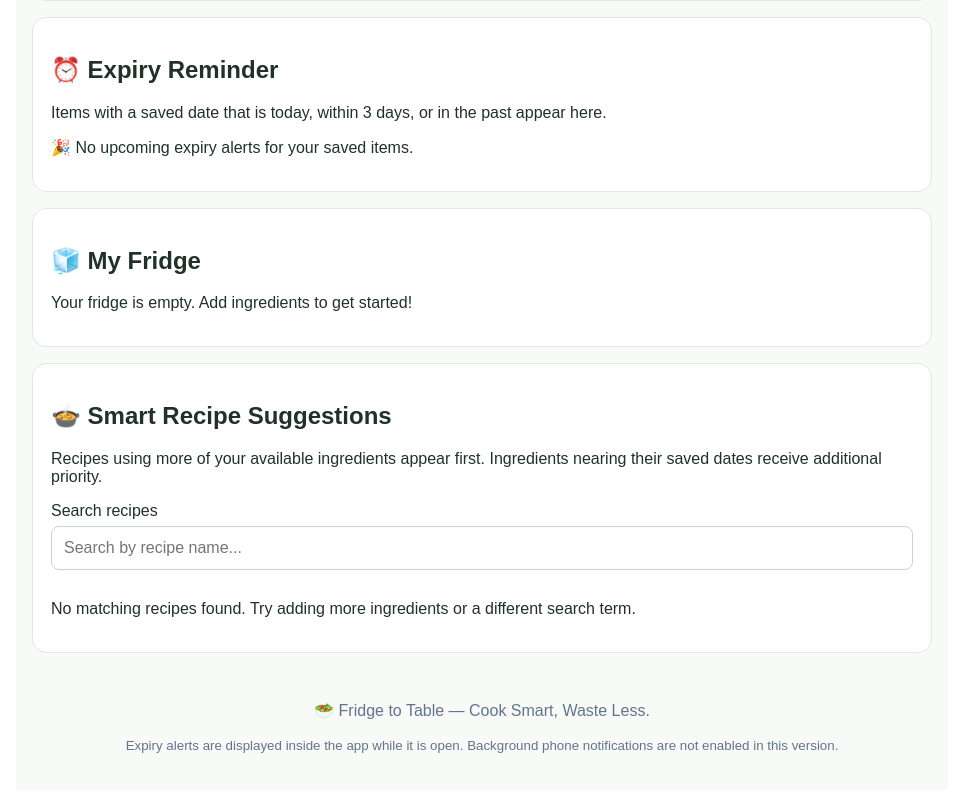
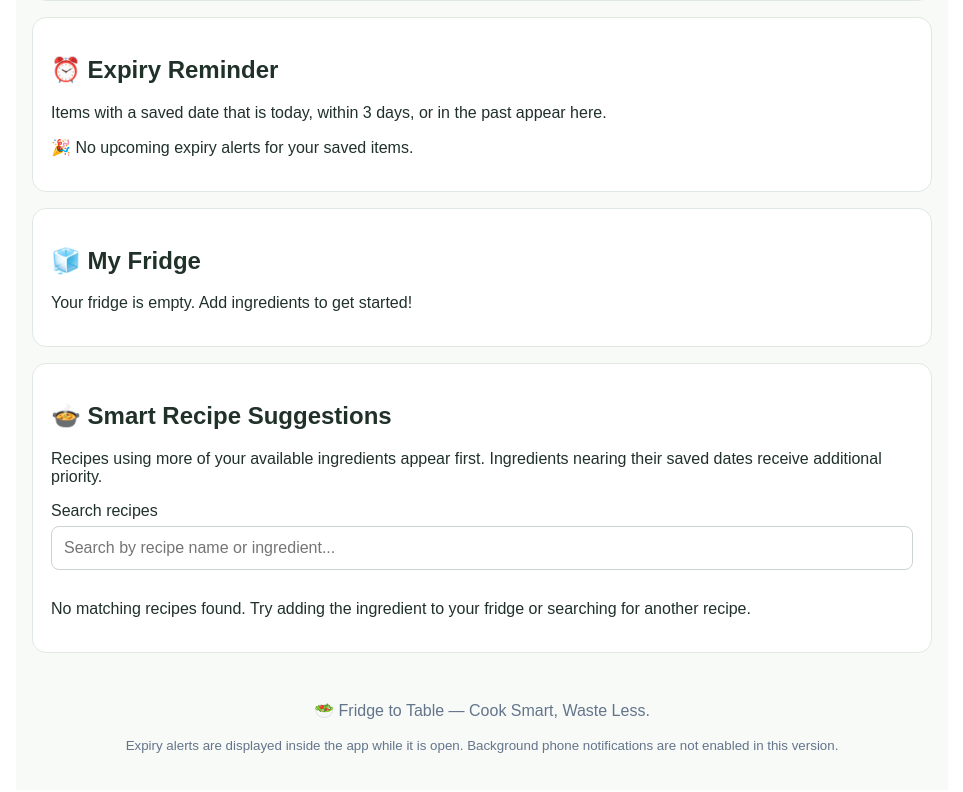
Before and after one commit to manjusrigopal11/fridge_to_table, a React (Vite) app: page / in a window 1280 px wide. Shown: the part 642-1434 px from the top of the page, without its empty margins (158-1121 px from the left). Built offline with nearby package versions, Linux system fonts and the light colour scheme; the HTML template or start-up script is replaced by a standard one.

Commit message:
Update app.jsx

```diff
--- a/src/app.jsx
+++ b/src/app.jsx
@@ -178,23 +178,19 @@ export default function App() {
       return;
     }
 
-    const newItems = names.map((name) => {
-      const existing = inventory.find((item) => item.name === name);
-
-      return {
+    const newItems = names.map((name) => ({
       id: `${Date.now()}-${Math.random().toString(36).slice(2, 8)}`,
       name,
       quantity: Math.max(1, Number(quantity) || 1),
       expiryDate,
-        used: false,
-        ...(existing ? {} : {})
-      };
-    });
+      used: false
+    }));
 
     setInventory((previous) => [
       ...previous,
       ...newItems.filter(
-        (item) => !previous.some(
+        (item) =>
+          !previous.some(
             (existing) => existing.name === item.name && !existing.used
           )
       )
@@ -245,7 +241,8 @@ export default function App() {
         (name) => !availableNames.includes(name)
       );
 
-      const urgentCount = activeItems.filter((item) =>
+      const urgentCount = activeItems.filter(
+        (item) =>
           have.includes(item.name) &&
           item.expiryDate &&
           daysUntil(item.expiryDate) >= 0 &&
@@ -262,9 +259,19 @@ export default function App() {
         a.missing.length - b.missing.length
     );
 
-  const filteredRecipes = matches.filter((recipe) =>
-    recipe.name.toLowerCase().includes(search.toLowerCase())
+  // FIX: Search by recipe name OR ingredient name.
+  const filteredRecipes = matches.filter((recipe) => {
+    const searchText = search.trim().toLowerCase();
+
+    if (!searchText) return true;
+
+    return (
+      recipe.name.toLowerCase().includes(searchText) ||
+      recipe.items.some((ingredient) =>
+        ingredient.toLowerCase().includes(searchText)
+      )
     );
+  });
 
   const useRecipe = (recipe) => {
     setInventory((previous) =>
@@ -538,13 +545,13 @@ export default function App() {
           style={{ ...styles.input, marginTop: 6, marginBottom: 14 }}
           value={search}
           onChange={(event) => setSearch(event.target.value)}
-          placeholder="Search by recipe name..."
+          placeholder="Search by recipe name or ingredient..."
         />
 
         {filteredRecipes.length === 0 ? (
           <p>
-            No matching recipes found. Try adding more ingredients or a
-            different search term.
+            No matching recipes found. Try adding the ingredient to your fridge
+            or searching for another recipe.
           </p>
         ) : (
           filteredRecipes.map((recipe) => (
@@ -571,14 +578,12 @@ export default function App() {
               )}
 
               <p>
-                <strong>Available:</strong>{' '}
-                {recipe.have.join(', ')}
+                <strong>Available:</strong> {recipe.have.join(', ')}
               </p>
 
               {recipe.missing.length > 0 && (
                 <p>
-                  <strong>Still needed:</strong>{' '}
-                  {recipe.missing.join(', ')}
+                  <strong>Still needed:</strong> {recipe.missing.join(', ')}
                 </p>
               )}
 
@@ -609,8 +614,7 @@ export default function App() {
             <strong>Cooking time:</strong> {selectedRecipe.time}
           </p>
           <p>
-            <strong>Ingredients:</strong>{' '}
-            {selectedRecipe.items.join(', ')}
+            <strong>Ingredients:</strong> {selectedRecipe.items.join(', ')}
           </p>
           <p>
             <strong>Instructions:</strong> {selectedRecipe.instructions}
```
Lines whose indentation alone changed are shown as unchanged.
